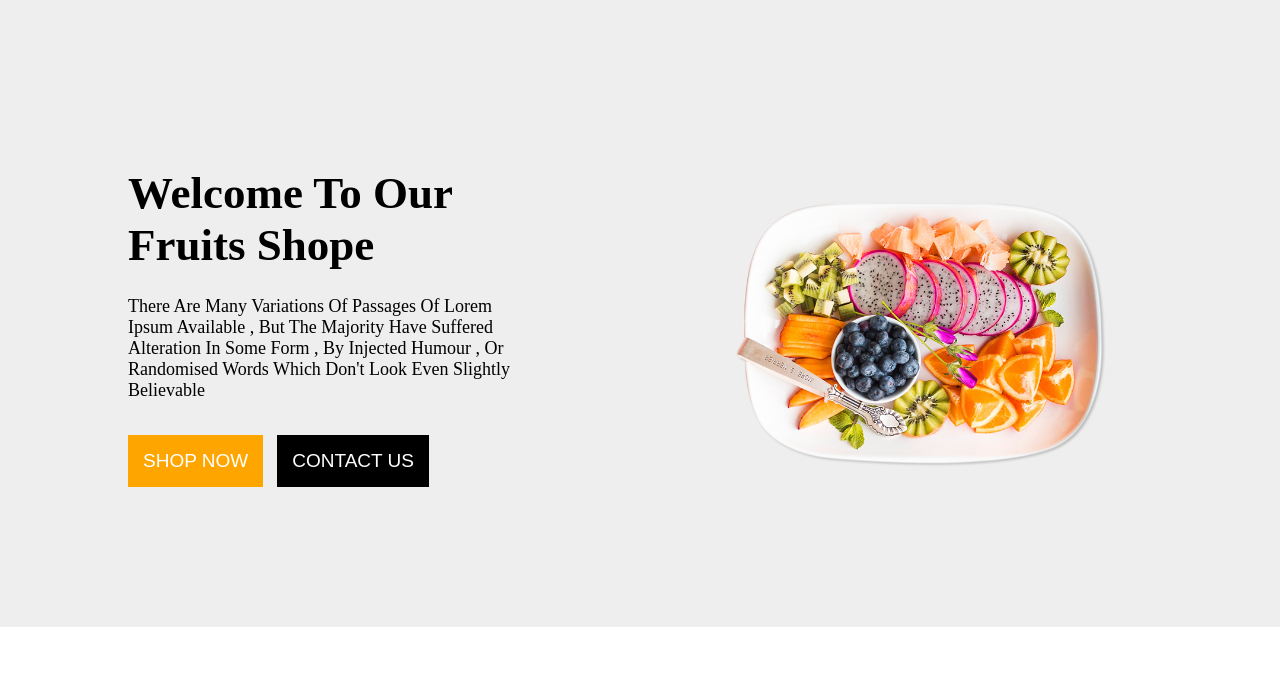
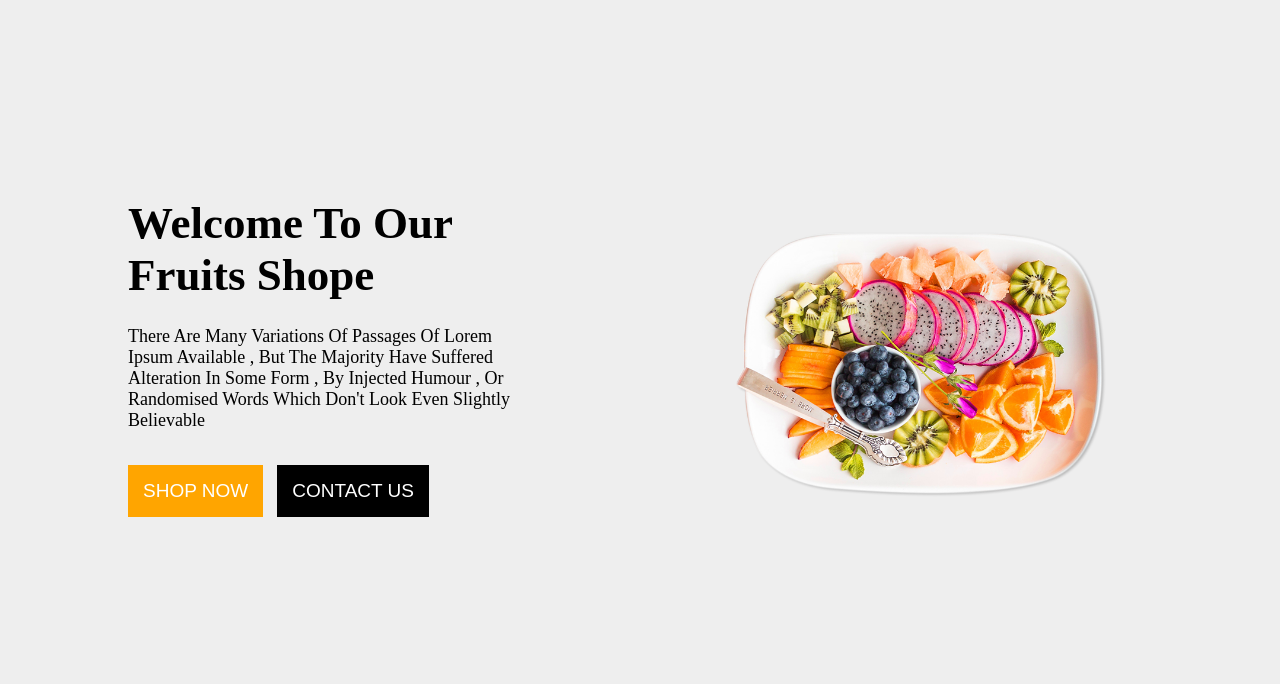
Before and after one commit to Hager-A/Frontend, a plain HTML site: page index.html in a window 1280 px wide. Shown: the part 100-784 px from the top of the page. Drawn offline with Linux system fonts and the light colour scheme.

Commit message:
modified

```diff
--- a/index.css
+++ b/index.css
@@ -51,7 +51,7 @@ a{
 }
 /* home */
 .home{
-    padding: 140px 10%;
+    padding: 170px 10%;
 }
 .home-first{
     width: 40%;
```
